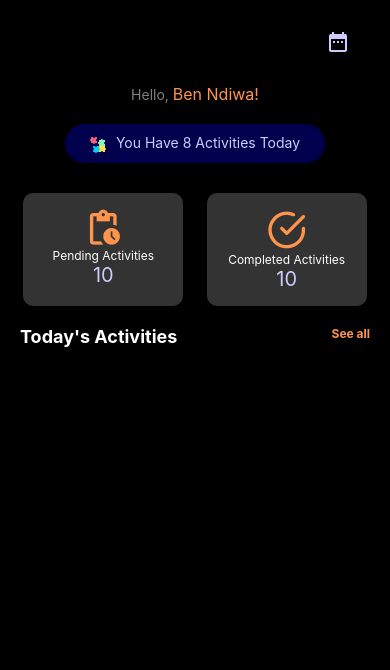
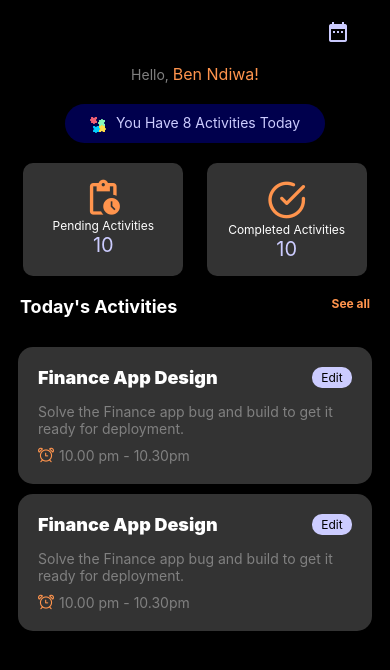
Before and after one commit to Benson306/reminder-app, a React Native app: screen /Home in a window 390 px wide. Shown: the top 670 px of the page. Built offline with nearby package versions, Linux system fonts and the light colour scheme.

Commit message:
Card Done

```diff
--- /dev/null
+++ b/src/components/Card.js
@@ -0,0 +1,26 @@
+import { Image, Text, View } from "react-native";
+
+const Card = (props) => {
+    return ( <View style={{
+        backgroundColor:'#333333',
+        marginLeft:18,
+        marginRight:18,
+        borderRadius:15,
+        padding:20,
+        marginTop:10
+    }}>
+        <View style={{flexDirection:'row', justifyContent:'space-between'}}>
+            <Text style={{color:'white', fontWeight: '900', fontSize:18}}>{props.title}</Text>
+            <Text style={{backgroundColor: '#ccccff', padding:3, borderRadius:10, fontSize:12, width:40, textAlign:'center'}}>Edit</Text>
+        </View>
+        <Text style={{color: 'gray', marginTop:15}}>{props.description}</Text>
+        <View style={{flexDirection:'row', marginTop: 10}}>
+            <Image source={require('../../assets/clock.png')} style={{marginRight: 5}} />
+            <Text style={{color: 'gray'}}>{props.starttime} - {props.endtime}</Text>
+        </View>
+    </View> );
+}
+
+
+
+export default Card;
--- a/src/components/Home.js
+++ b/src/components/Home.js
@@ -2,16 +2,17 @@ import { Image, ScrollView, StyleSheet, Text, View } from "react-native";
 import { useSafeAreaInsets } from "react-native-safe-area-context";
 import { MaterialIcons } from '@expo/vector-icons';
 import { Feather } from '@expo/vector-icons';
+import Card from "./Card";
 
 const Home = () => {
     const insets = useSafeAreaInsets();
 
     return ( <View style={{ flex: 1, paddingTop: insets.top, paddingBottom: insets.bottom, paddingLeft: insets.left, paddingRight: insets.right, backgroundColor: '#000' }}>
 
-        <MaterialIcons name="date-range" size={24} color="#ccccff" style={{marginTop: 30, paddingRight:40, alignSelf:'flex-end'}} />
+        <MaterialIcons name="date-range" size={24} color="#ccccff" style={{marginTop: 20, paddingRight:40, alignSelf:'flex-end'}} />
 
 
-        <Text style={{color:'gray', alignSelf:'center', marginTop:30}}>Hello, <Text style={{color:'#ff944d', fontSize:16}} >Ben Ndiwa!</Text></Text>
+        <Text style={{color:'gray', alignSelf:'center', marginTop:20}}>Hello, <Text style={{color:'#ff944d', fontSize:16}} >Ben Ndiwa!</Text></Text>
 
         <View
         style={{alignSelf:'center', backgroundColor:'#00004d', marginTop: 20, padding: 10, paddingLeft: 25, paddingRight: 25, borderRadius:25, flexDirection:'row'}}
@@ -20,7 +21,7 @@ const Home = () => {
             <Text style={{color:'#ccccff', textAlign:'center', fontSize: 14}}>You Have 8 Activities Today</Text>
         </View>
 
-        <View style={{flexDirection:'row', marginTop:30, justifyContent:'space-evenly'}}>
+        <View style={{flexDirection:'row', marginTop:20, justifyContent:'space-evenly'}}>
 
             <View style={{padding: 15, borderRadius:10, backgroundColor:'#333333',width: 160}}>
                 <MaterialIcons name="pending-actions" size={40} color="#ff944d" style={{alignSelf:'center'}} />
@@ -44,6 +45,13 @@ const Home = () => {
             <Text style={{color:'#ff944d', fontSize: 12, fontWeight:'bold'}}>See all</Text>
         </View>
 
+        <ScrollView style={{marginBottom:10}}>
+            <Card title="Finance App Design" description="Solve the Finance app bug and build to get it ready for deployment." starttime="10.00 pm" endtime="10.30pm" />
+            <Card title="Finance App Design" description="Solve the Finance app bug and build to get it ready for deployment." starttime="10.00 pm" endtime="10.30pm" />
+        </ScrollView>
+
+
+
     </View> );
 }
 
```
Also changed, not shown: assets/clock.png (added).
